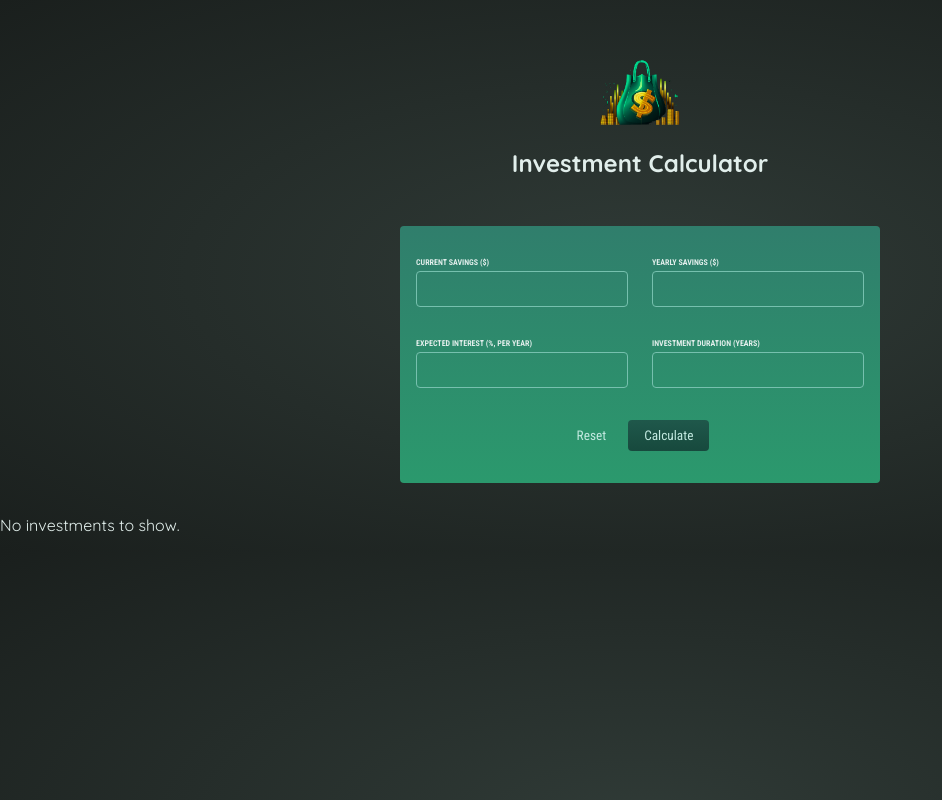
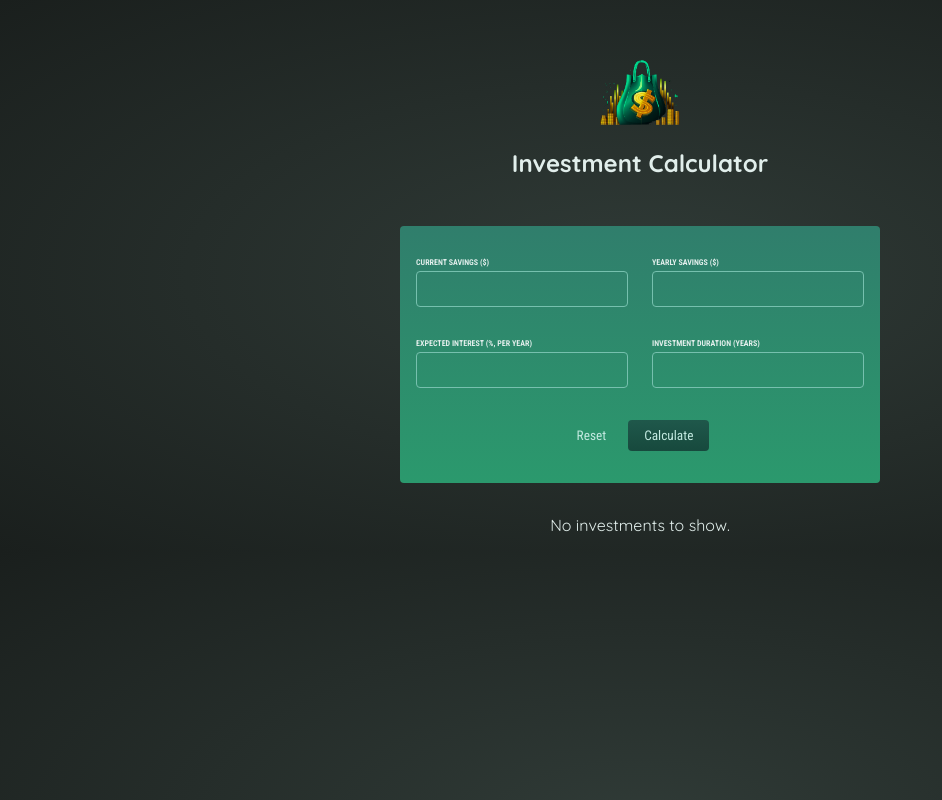
Before and after one commit to RailMazgutov/react-course, a React (Create React App) app in the folder investments/: page / in a window 1280 px wide. Shown: the whole page, without its empty margins (0-942 px from the left). Built offline with nearby package versions, Linux system fonts and the light colour scheme.

Commit message:
feat: final styling

```diff
--- a/investments/src/components/InvestmentResults/InvestmentsResults.js
+++ b/investments/src/components/InvestmentResults/InvestmentsResults.js
@@ -20,7 +20,7 @@ const InvestmentYear = (props) => {
 
 const InvestmentsResults = (props) => {
   if (props.items.length === 0) {
-    return <p>No investments to show.</p>;
+    return <p style={{textAlign: 'center'}}>No investments to show.</p>;
   }
   return (
       <table className={styles.result}>
```
